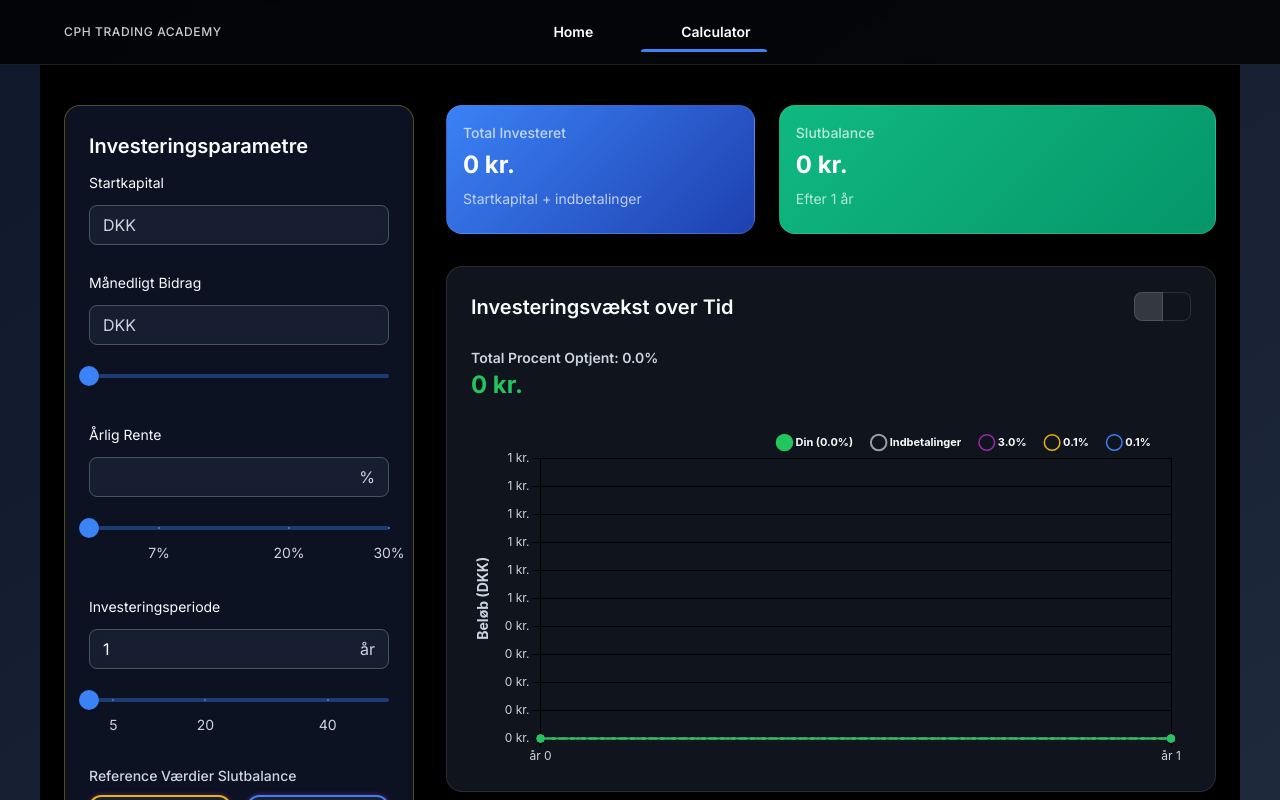
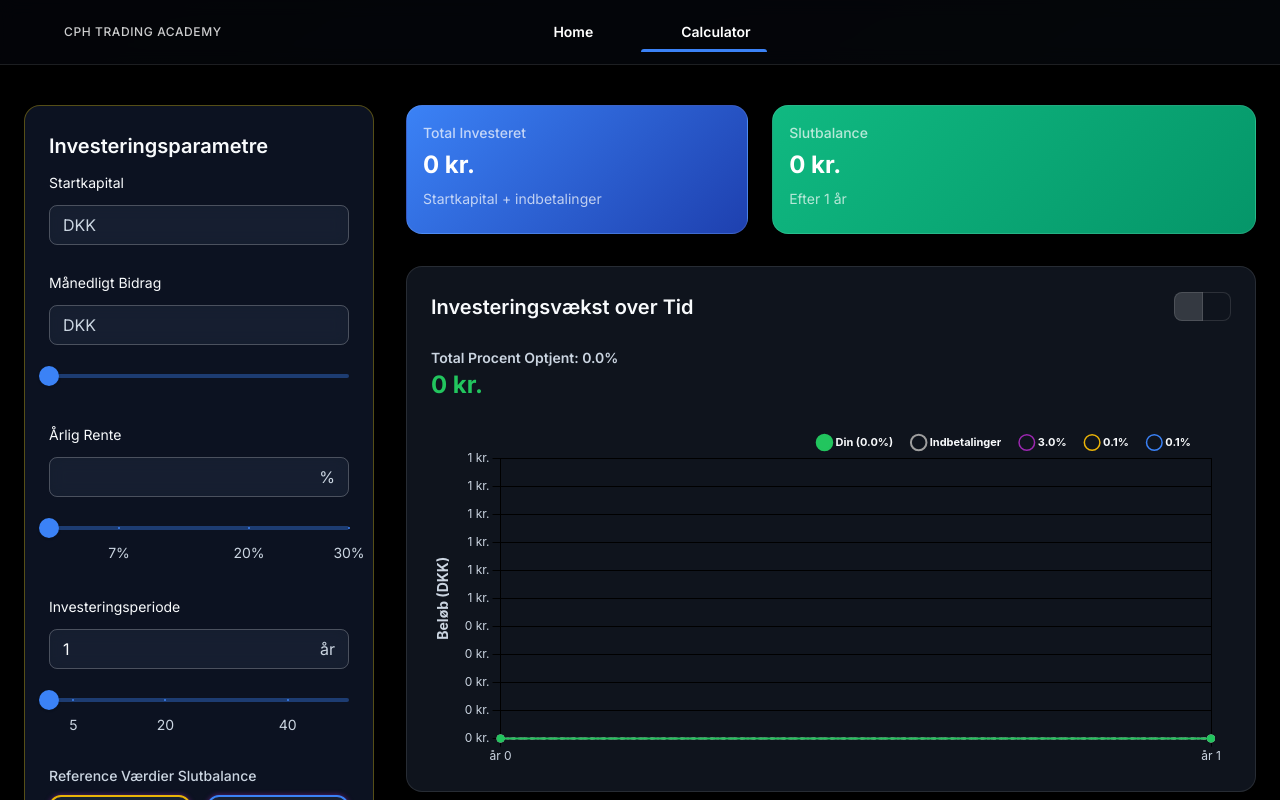
Before and after one commit to Sesamsesam/compound-interest-calculator, a Next.js app: page /calculator in a window 1280 px wide. Shown: the top 800 px of the page. Built offline with nearby package versions, Linux system fonts and the light colour scheme; some icons are missing.

Commit message:
Fix full-width layout with black background
- Add React Fragment wrapper to fix JSX syntax error
- Implement full-width Container with maxWidth={false}
- Add black background wrapper Box to eliminate side colors
- Ensure edge-to-edge black background across viewport

```diff
--- a/src/app/calculator/page.tsx
+++ b/src/app/calculator/page.tsx
@@ -370,7 +370,14 @@ export default function Calculator() {
   };
 
   return (
-    <Container maxWidth="lg" sx={{ py: 4, overflowX: 'hidden', bgcolor: '#000000'}}>
+    <>
+      {/* Full-width black wrapper to eliminate side colors */}
+      <Box sx={{ width: '100%', bgcolor: '#000000' }}>
+        {/* Stretch Container to full viewport width */}
+        <Container
+          maxWidth={false}
+          sx={{ py: 4, overflowX: 'hidden', bgcolor: '#000000' }}
+        >
       <Typography
         variant="h3"
         component="h1"
@@ -843,5 +850,7 @@ export default function Calculator() {
         </Box>
       </Box>
     </Container>
+      </Box>
+    </>
   );
 }
```
